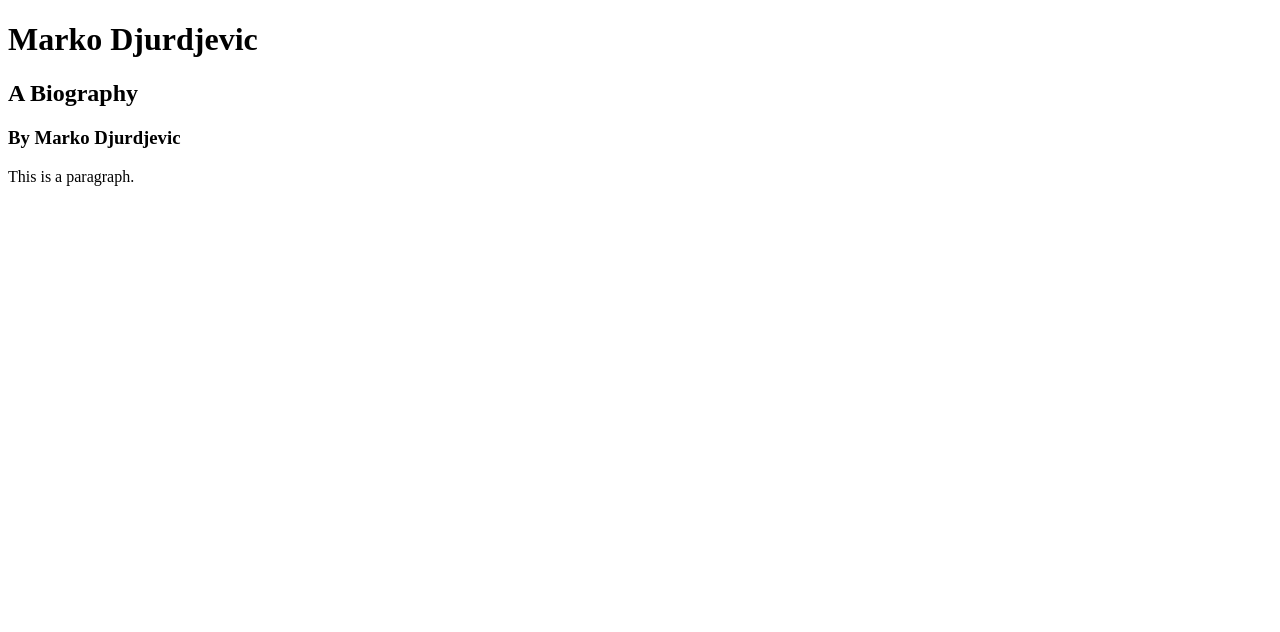
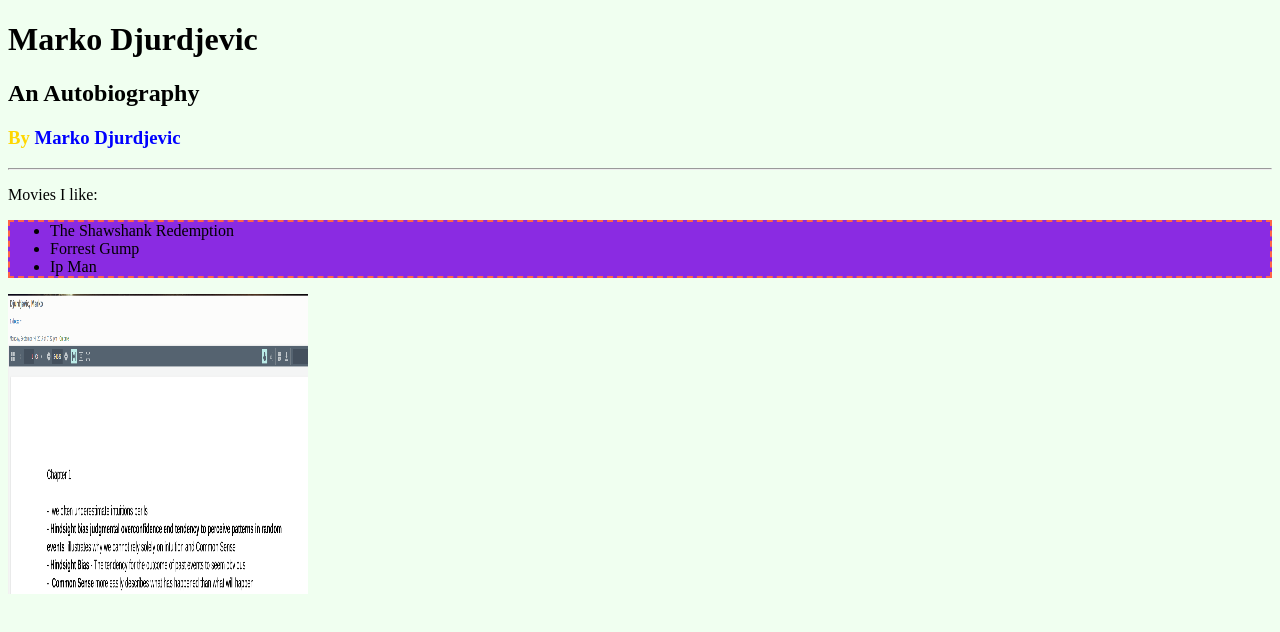
Before and after one commit to Markoozy/MarkoInternshipSite2018, a plain HTML site: page Main.html in a window 1280 px wide. Drawn offline with Linux system fonts and the light colour scheme.

Commit message:
5/9/18 Changes

```diff
--- a/Main.html
+++ b/Main.html
@@ -3,12 +3,23 @@
     <head>
         <title>Main</title>
     </head>
-    <body>
+    <body style="background-color:honeydew">
 
     <h1>Marko Djurdjevic</h1>
-    <h2>A Biography</h2>
-    <h3>By Marko Djurdjevic</h3>
-    <p>This is a paragraph.</p>
+    <h2>An Autobiography</h2>
+    <h3 style="color:gold">By <b style="color:blue">Marko Djurdjevic</b></h3>
+
+    <hr>
+
+    <p title = "About Me" >Movies I like:</p>
+
+    <ul style="border:2px dashed Tomato;background-color: blueviolet">
+        <li>The Shawshank Redemption</li>
+        <li>Forrest Gump</li>
+        <li>Ip Man</li>
+    </ul>
+
+    <img src="Chapter 1.PNG" alt="An image of something that is supposed to be here" width="300" height="300">
 
     </body>
 </html>
```
Also changed, not shown: MurphPage.html (added, +23 -0 lines), Chapter 1.PNG (added).
